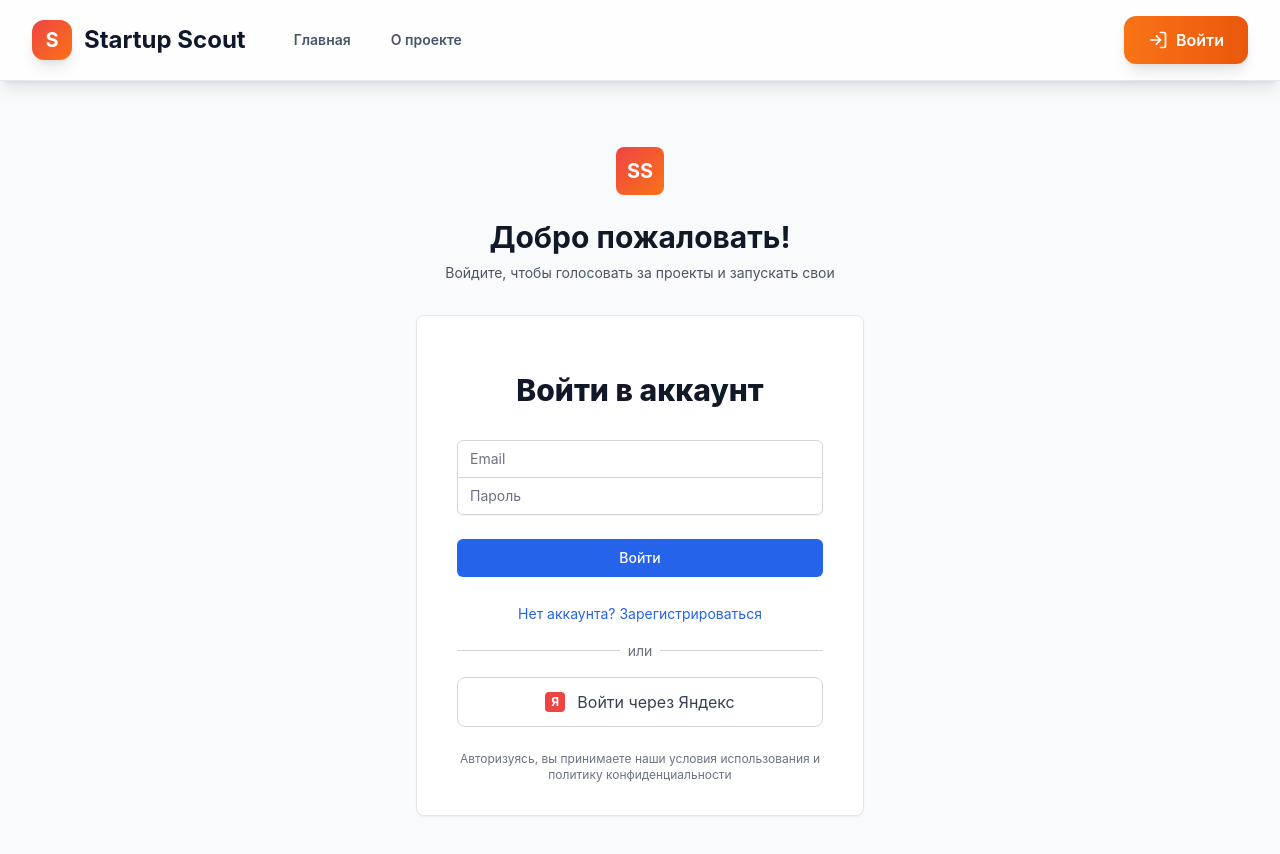
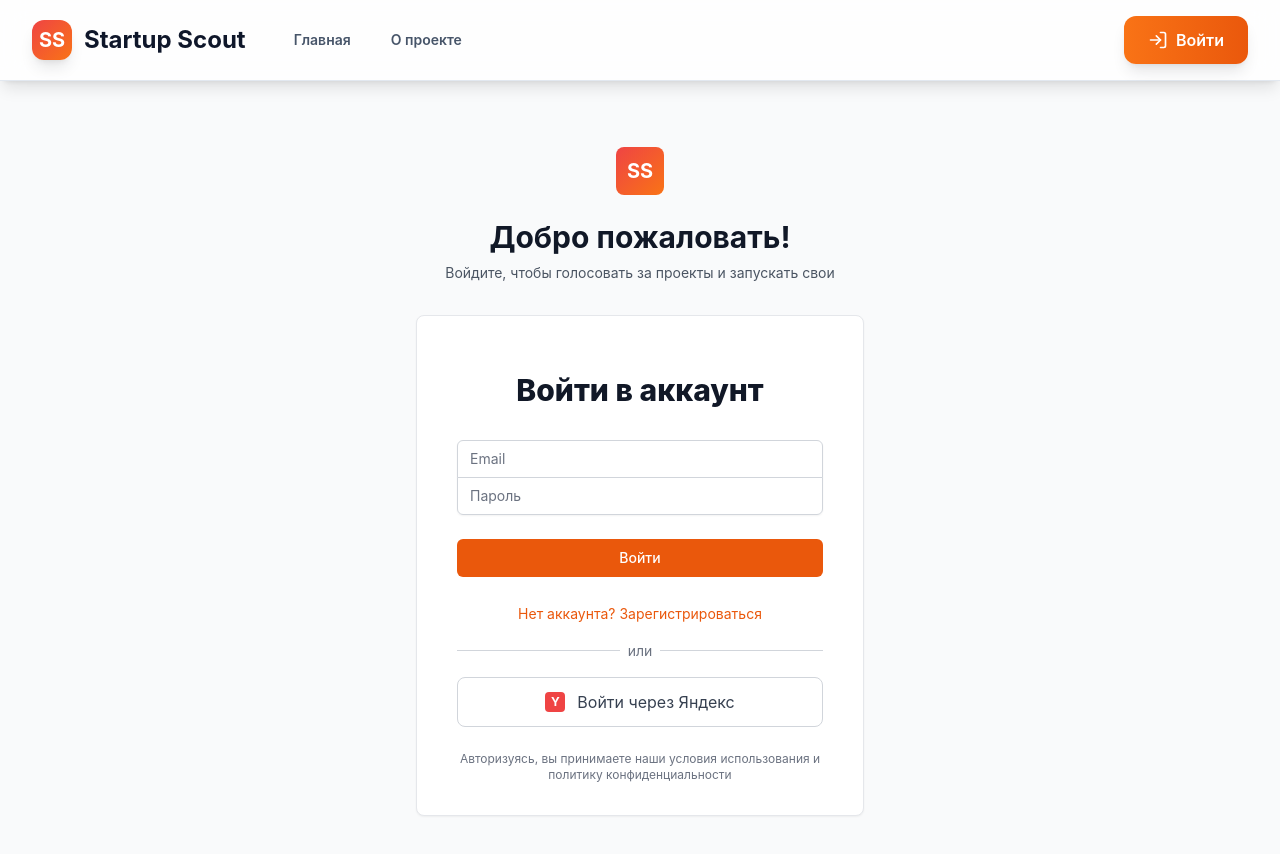
Before and after one commit to khadzakos/startup-scout, a React (Vite) app in the folder frontend/: page /login in a window 1280 px wide. Shown: the top 854 px of the page. Built offline with nearby package versions, Linux system fonts and the light colour scheme; no server answers.

Commit message:
style fix

```diff
--- a/frontend/src/components/EmailLogin.tsx
+++ b/frontend/src/components/EmailLogin.tsx
@@ -71,7 +71,7 @@ export const EmailLogin: React.FC<EmailLoginProps> = ({ onSwitchToRegister }) =>
           <button
             type="submit"
             disabled={loading}
-            className="group relative w-full flex justify-center py-2 px-4 border border-transparent text-sm font-medium rounded-md text-white bg-blue-600 hover:bg-blue-700 focus:outline-none focus:ring-2 focus:ring-offset-2 focus:ring-blue-500 disabled:bg-gray-300 disabled:cursor-not-allowed"
+            className="group relative w-full flex justify-center py-2 px-4 border border-transparent text-sm font-medium rounded-md text-white bg-orange-600 hover:bg-orange-700 focus:outline-none focus:ring-2 focus:ring-offset-2 focus:ring-orange-500 disabled:bg-gray-300 disabled:cursor-not-allowed"
           >
             {loading ? (
               <div className="w-5 h-5 border-2 border-white border-t-transparent rounded-full animate-spin" />
@@ -85,7 +85,7 @@ export const EmailLogin: React.FC<EmailLoginProps> = ({ onSwitchToRegister }) =>
           <button
             type="button"
             onClick={onSwitchToRegister}
-            className="text-blue-600 hover:text-blue-500 text-sm"
+            className="text-orange-600 hover:text-orange-500 text-sm"
           >
             Нет аккаунта? Зарегистрироваться
           </button>
--- a/frontend/src/components/Header.tsx
+++ b/frontend/src/components/Header.tsx
@@ -16,7 +16,7 @@ export const Header: React.FC = () => {
           <div className="flex items-center space-x-8">
             <Link to="/" className="flex items-center space-x-3 text-primary-600 hover:text-primary-700 transition-colors">
               <div className="w-10 h-10 bg-gradient-to-br from-primary-500 to-accent-500 rounded-xl flex items-center justify-center shadow-lg">
-                <span className="text-xl font-bold text-white">S</span>
+                <span className="text-xl font-bold text-white">SS</span>
               </div>
               <span className="text-2xl font-bold text-secondary-900">
                 Startup Scout
--- a/frontend/src/pages/LoginPage.tsx
+++ b/frontend/src/pages/LoginPage.tsx
@@ -99,7 +99,7 @@ export const LoginPage: React.FC = () => {
                 <Loader2 className="w-5 h-5 animate-spin" />
               ) : (
                 <span className="w-5 h-5 bg-red-500 rounded flex items-center justify-center text-white text-xs font-bold">
-                  Я
+                  Y
                 </span>
               )}
               <span>Войти через Яндекс</span>
--- a/frontend/src/pages/PublishPage.tsx
+++ b/frontend/src/pages/PublishPage.tsx
@@ -241,7 +241,7 @@ export const PublishPage: React.FC = () => {
                 <button
                   type="button"
                   onClick={addCreator}
-                  className="flex items-center space-x-2 text-primary-600 hover:text-primary-700 transition-colors p-2 rounded-xl hover:bg-primary-50"
+                  className="flex items-center space-x-2 text-accent-600 hover:text-accent-700 transition-colors p-2 rounded-xl hover:bg-accent-50"
                 >
                   <Plus className="w-5 h-5" />
                   <span>Добавить создателя</span>
@@ -280,7 +280,7 @@ export const PublishPage: React.FC = () => {
                 <button
                   type="button"
                   onClick={addImage}
-                  className="flex items-center space-x-2 text-primary-600 hover:text-primary-700 transition-colors p-2 rounded-xl hover:bg-primary-50"
+                  className="flex items-center space-x-2 text-accent-600 hover:text-accent-700 transition-colors p-2 rounded-xl hover:bg-accent-50"
                 >
                   <Upload className="w-5 h-5" />
                   <span>Добавить изображение</span>
```
